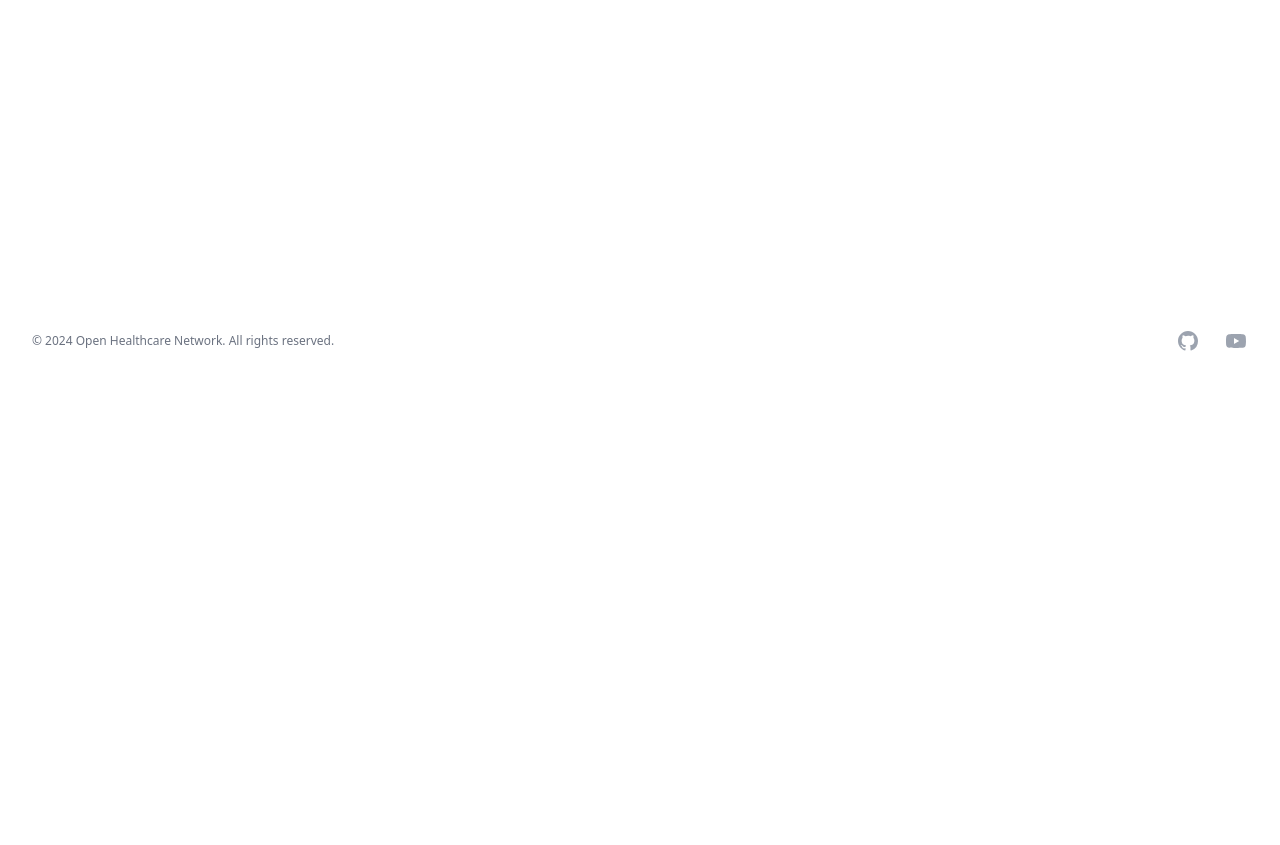
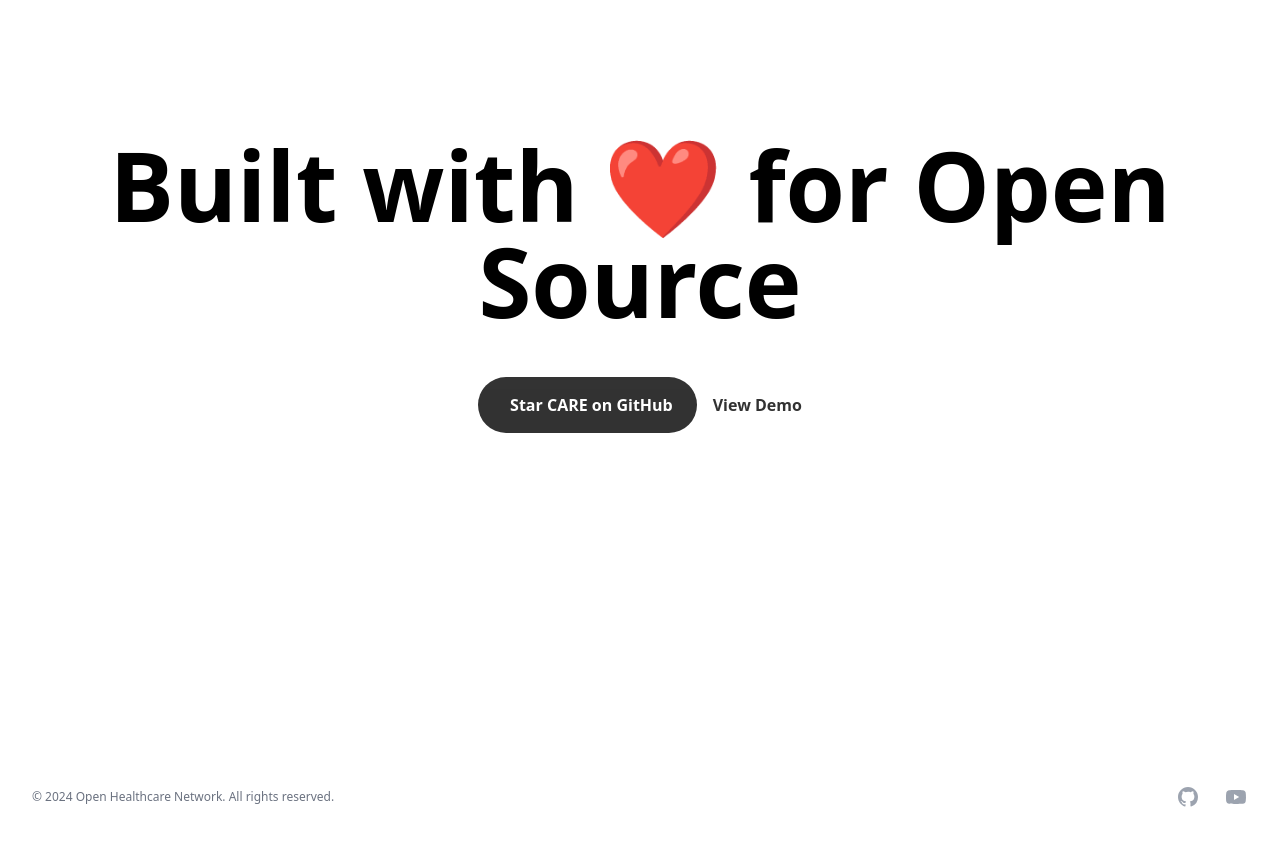
Before and after one commit to ohcnetwork/landing, a Next.js app: page /care in a window 1280 px wide. Shown: the part 7740-8585 px from the top of the page. Before the commit the page ends 8141 px from the top, so only its background shows below. Built offline with nearby package versions, Linux system fonts and the light colour scheme.

Commit message:
Added love for open source section

```diff
--- a/app/care/page.tsx
+++ b/app/care/page.tsx
@@ -205,7 +205,7 @@ export default function Page() {
               alt=""
               width={5000}
               height={5000}
-              className="w-[80vw] mt-14 block"
+              className="w-full md:w-[80vw] mt-14 block"
             />
           </div>
         </div>
@@ -311,6 +311,25 @@ export default function Page() {
             </Link>
           ))}
         </div>
+        <Heading size={3} className="mt-40 mb-6 text-center">
+          Built with ❤️ for Open Source
+        </Heading>
+        <div className="flex items-center justify-center flex-col md:flex-row gap-4 mt-6">
+          <Link
+            href="https://github.com/ohcnetwork/care_fe"
+            className=" opacity-80 bg-black text-white px-6 py-4 rounded-full font-semibold hover:opacity-100 transition-all flex items-center"
+            target="_blank"
+          >
+            <i className="fab fa-github mr-2 text-2xl" />
+            Star CARE on GitHub
+          </Link>
+          <Link
+            href={"https://care.ohc.network"}
+            className="text-black font-semibold flex opacity-80 hover:opacity-100 transition-all"
+          >
+            View Demo
+          </Link>
+        </div>
       </div>
     </div>
   );
```
